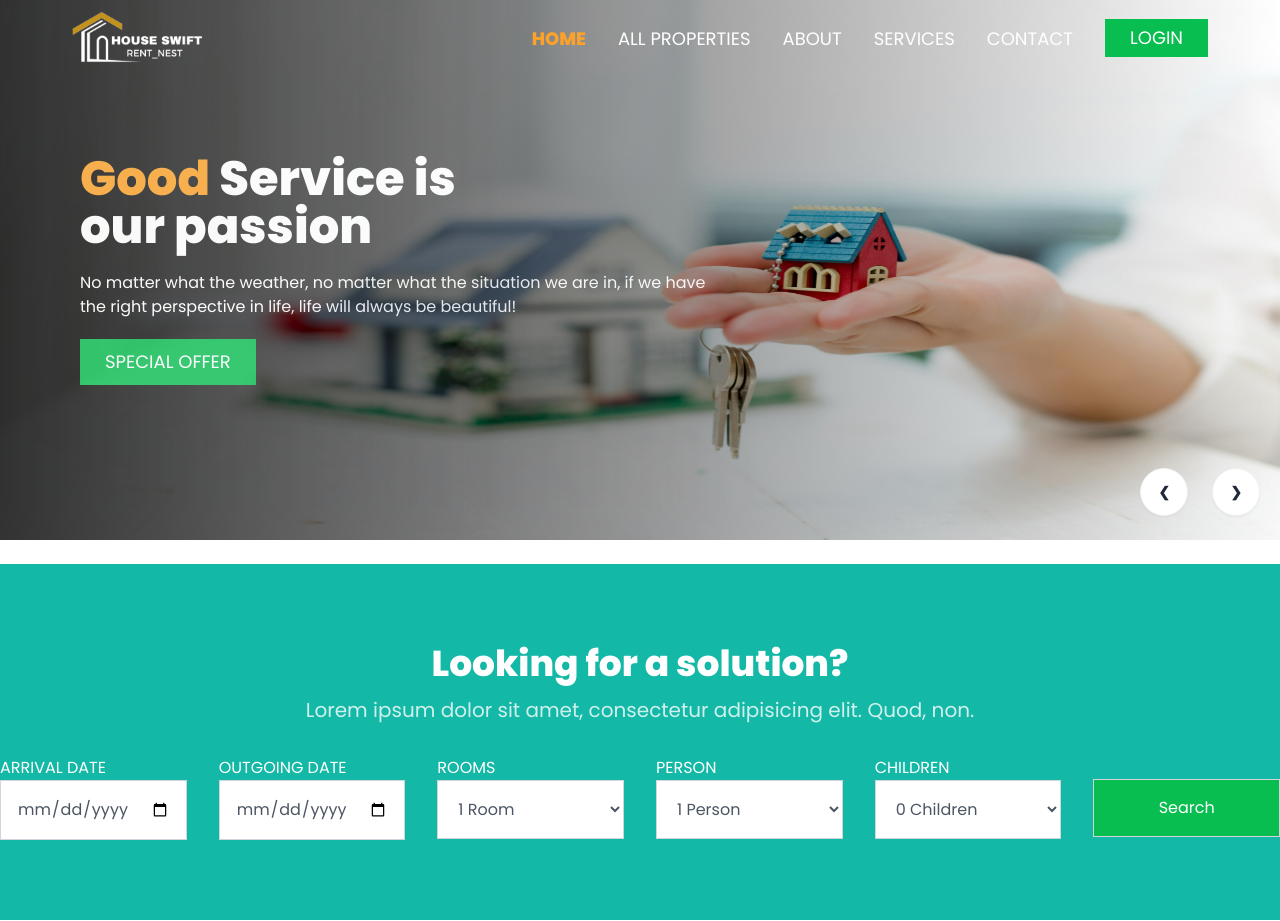
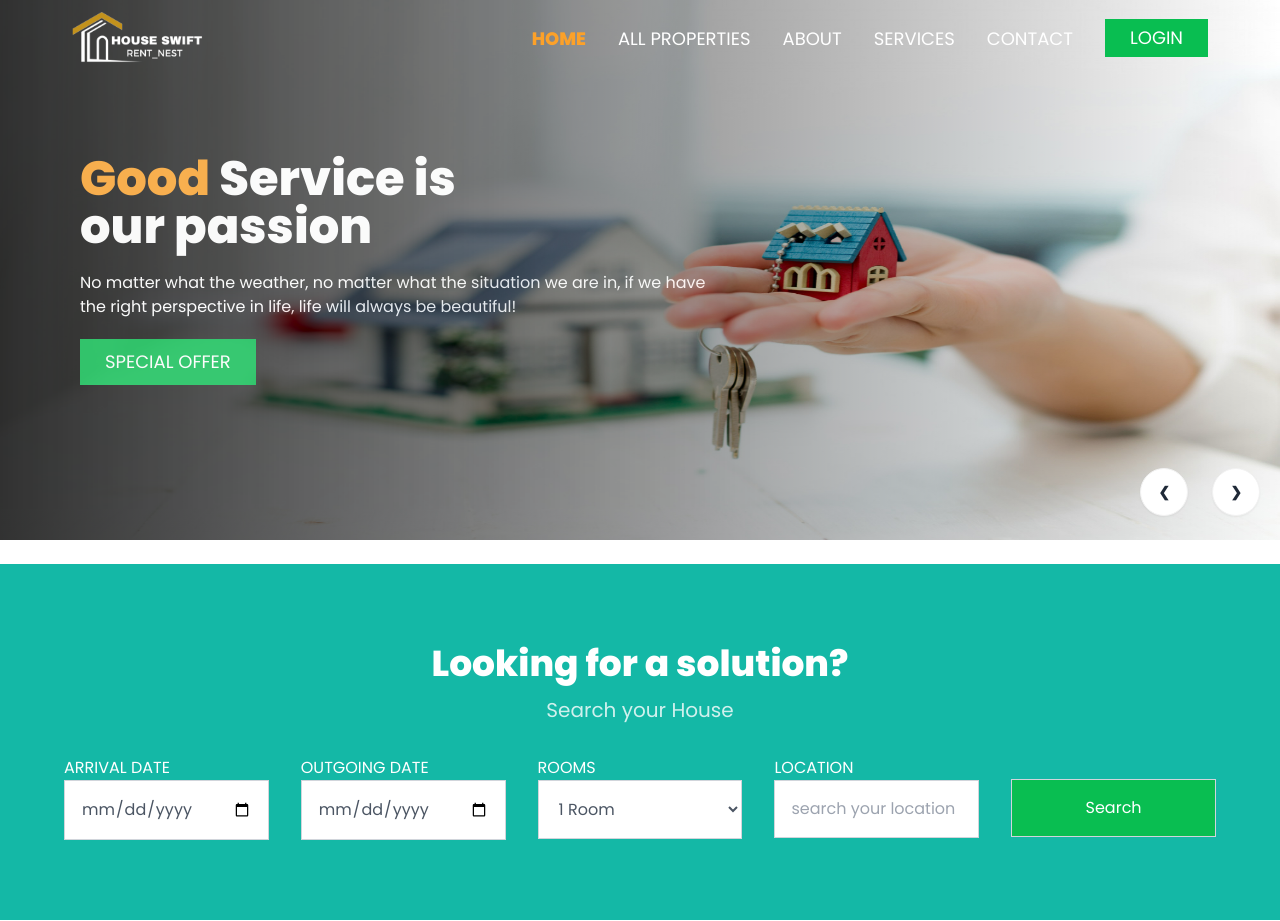
Before and after one commit to shajjad00/house-swift-web-creations, a React (Vite) app: page / in a window 1280 px wide. Shown: the top 921 px of the page. Built offline with nearby package versions, Linux system fonts and the light colour scheme; no server answers.

Commit message:
added location search input feild

```diff
--- a/src/Pages/Search/Search.tsx
+++ b/src/Pages/Search/Search.tsx
@@ -5,7 +5,7 @@ type allData = {
   outgoingDate: string;
   roomSelector: string;
   personSelector: string;
-  childrenSelector: string;
+  location: string;
 };
 
 const Search = () => {
@@ -24,7 +24,7 @@ const Search = () => {
     <div>
       <section className="mt-8 lg:mt-0">
         <div className="bg-teal-500 text-white">
-          <div className="container mx-auto ">
+          <div className= " max-w-7xl mx-auto px-16">
             <div className="flex flex-col items-center py-10 text-center lg:py-20">
               <div className="w-full">
                 <div className="mb-8">
@@ -32,13 +32,12 @@ const Search = () => {
                     Looking for a solution?
                   </h2>
                   <p className="text-lg lg:text-xl opacity-80">
-                    Lorem ipsum dolor sit amet, consectetur adipisicing elit.
-                    Quod, non.
+                   Search your House
                   </p>
                 </div>
                 <div className="relative">
                   <form onSubmit={handleSubmit(onSubmit)}>
-                    <div className="grid grid-cols-1 md:grid-cols-6 gap-8">
+                    <div className="grid grid-cols-1 md:grid-cols-5 gap-8">
                       <div>
                         <p className="md:text-left text-center uppercase">
                           Arrival Date
@@ -83,45 +82,20 @@ const Search = () => {
                         </select>
                       </div>
 
-                      <div className="text-center md:text-left">
-                        <label
-                          htmlFor="personSelector"
-                          className="uppercase block"
-                        >
-                          Person
-                        </label>
-                        <select
-                          id="personSelector"
-                          {...register("personSelector", { required: true })}
-                          className="p-4 w-full bg-white text-gray-600 border border-gray-300 focus:outline-none focus:ring focus:border-blue-300"
-                        >
-                          <option value="1">1 Person</option>
-                          <option value="2">2 Persons</option>
-                          <option value="3">3 Persons</option>
-                          <option value="4">4 Persons</option>
-                          <option value="5">5 Persons</option>
-                        </select>
+                      <div>
+                        <p className="md:text-left text-center uppercase">
+                        location
+                        </p>
+                        <input
+                          type="text"
+                          placeholder="search your location"
+                          {...register("location", { required: true })}
+                          className="p-4 bg-white w-full text-gray-600 border
+                         border-gray-300  focus:outline-none focus:ring
+                        focus:border-blue-300"
+                        />
                       </div>
-                      <div className="text-center md:text-left">
-                        <label
-                          htmlFor="childrenSelector"
-                          className="uppercase block"
-                        >
-                          Children
-                        </label>
-                        <select
-                          id="childrenSelector"
-                          {...register("childrenSelector", { required: true })}
-                          className="p-4 w-full bg-white text-gray-600 border border-gray-300 focus:outline-none focus:ring focus:border-blue-300"
-                        >
-                          <option value="0">0 Children</option>
-                          <option value="1">1 Child</option>
-                          <option value="2">2 Children</option>
-                          <option value="3">3 Children</option>
-                          <option value="4">4 Children</option>
-                          <option value="5">5 Children</option>
-                        </select>
-                      </div>
+
 
                       <div className="md:col-span-1">
                         <button
```
